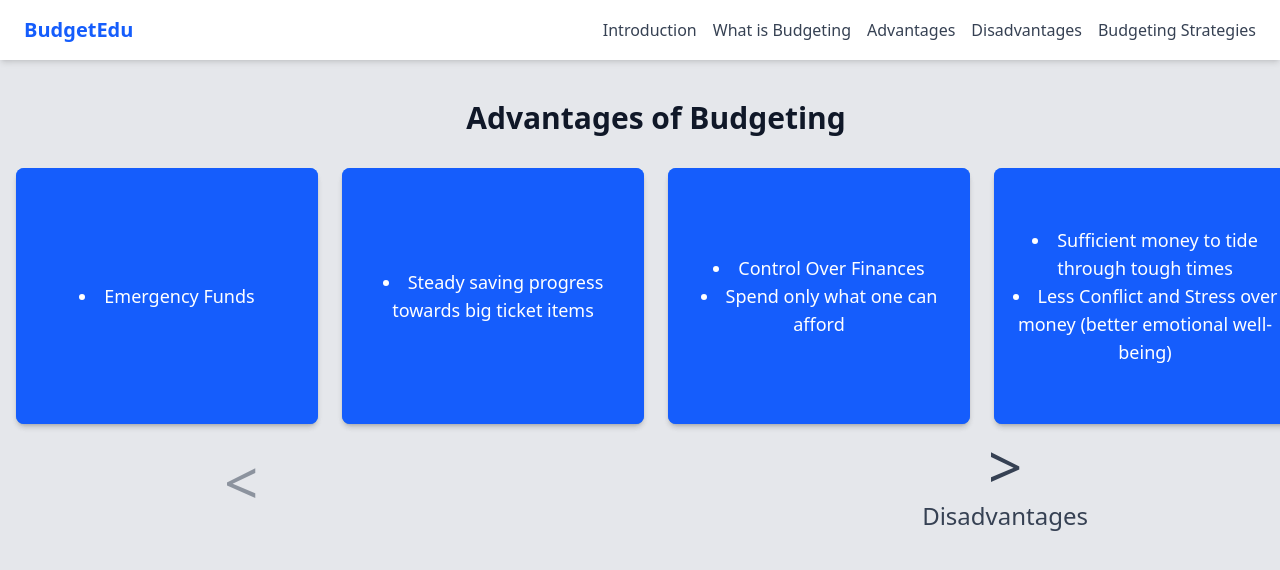
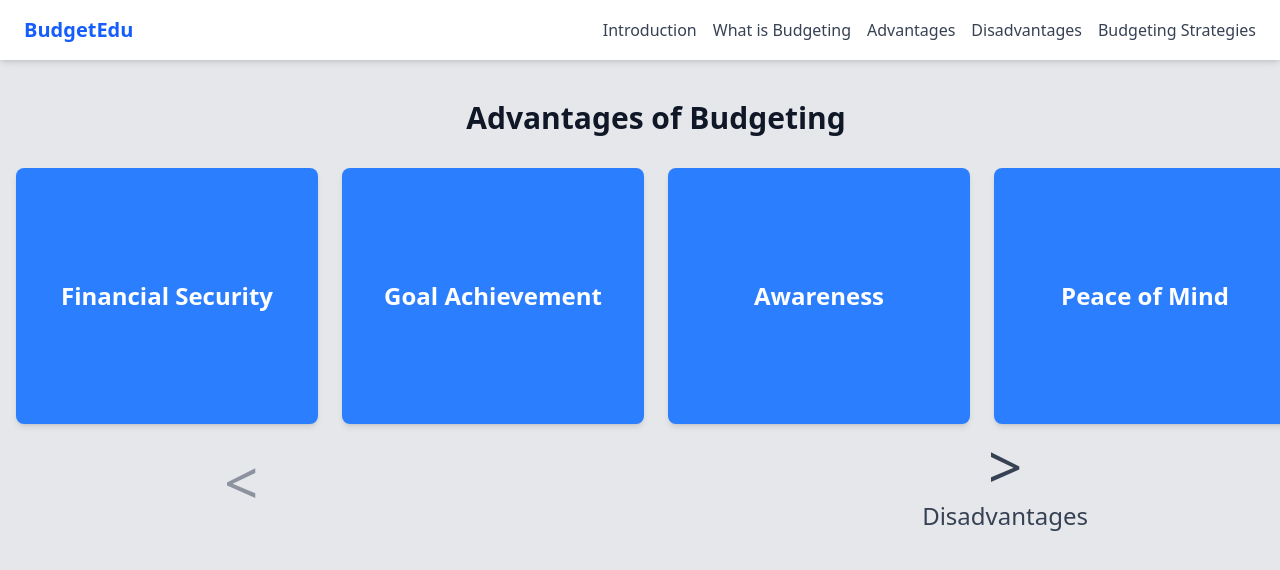
Before and after one commit to wk142003/BudgetEdu, a React (Vite) app: page /advantages in a window 1280 px wide. Shown: the top 570 px of the page. Built offline with nearby package versions, Linux system fonts and the light colour scheme.

Commit message:
Fixed Horizontal inversion problem in CardFlip file

```diff
--- a/src/components/advantages/CardFlip.jsx
+++ b/src/components/advantages/CardFlip.jsx
@@ -21,8 +21,8 @@ const CardFlip = ({category, details, isFlipped, onFlip}) => {
                 <div className="absolute w-full h-full bg-blue-500 text-white flex flex-col justify-center items-center rounded-lg shadow-md backface-hidden">
                     <h2 className="text-2xl font-bold text-center">{category}</h2>
                 </div>
-                {/* Back */}
-                <div className="absolute w-full h-full bg-blue-600 text-white flex flex-col justify-center items-center rounded-lg shadow-md backface-hidden p-4">
+                {/* Back : rotated such that it only shows on flipping (rotate-y-180) */}
+                <div className="absolute w-full h-full bg-blue-600 text-white flex flex-col justify-center items-center rounded-lg shadow-md backface-hidden rotate-y-180 p-4">
                     {/*list-disc: uses bullet points for the list, list-inside: places the bullet points in the list area*/}
                     <ul className="text-lg list-disc list-inside text-center">
                         {details.map((item, index) => (
--- a/src/index.css
+++ b/src/index.css
@@ -2,3 +2,24 @@
 
 /* optional: small helpers */
 :root { color-scheme: light dark; }
+
+/* include missing CSS utilities */
+/* Perspective utility */
+.perspective-1000 {
+  perspective: 1000px;
+}
+
+/* Preserve 3D space for children */
+.transform-style-preserve-3d {
+  transform-style: preserve-3d;
+}
+
+/* Hide backside when rotated */
+.backface-hidden {
+  backface-visibility: hidden;
+}
+
+/* Rotate around Y-axis */
+.rotate-y-180 {
+  transform: rotateY(180deg);
+}
```
